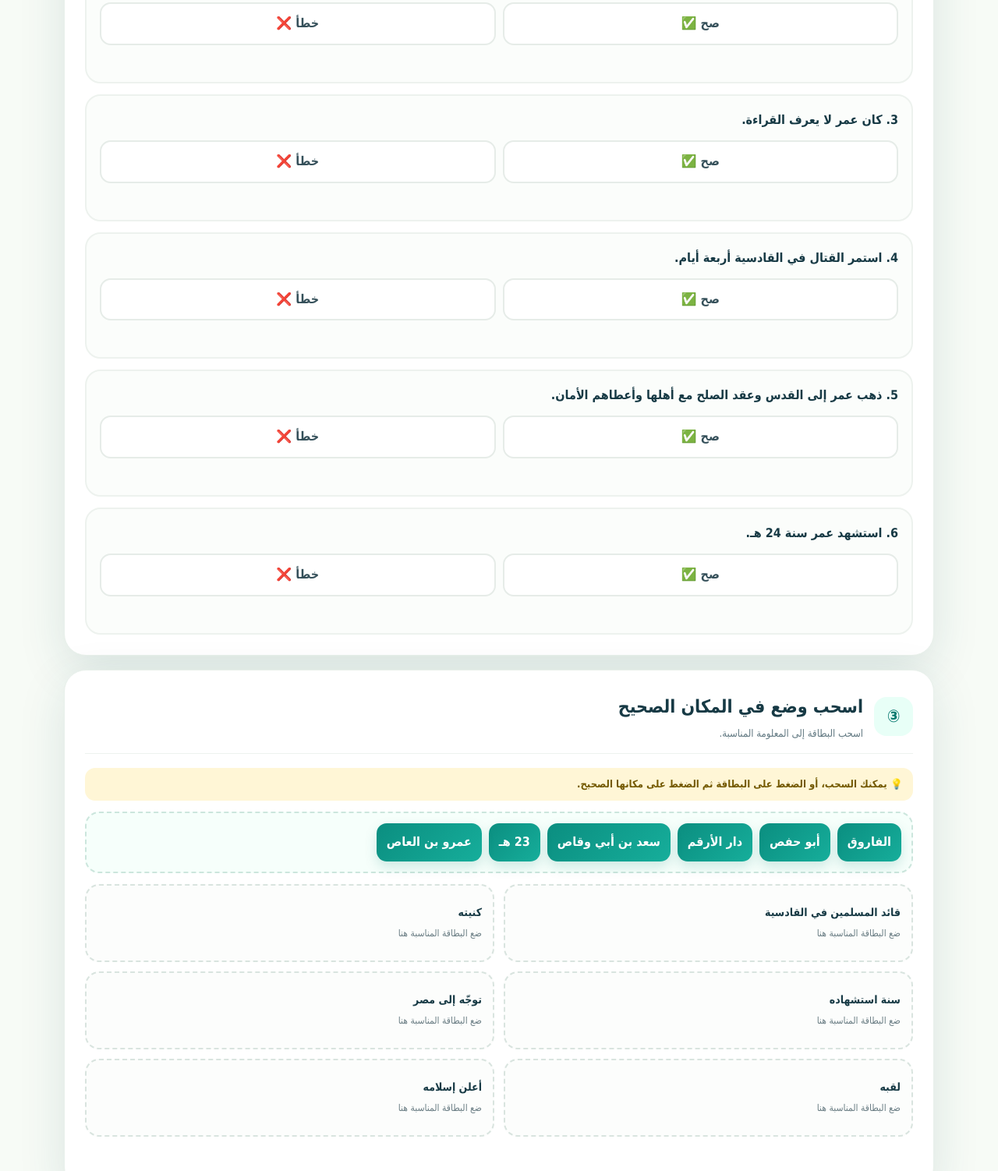
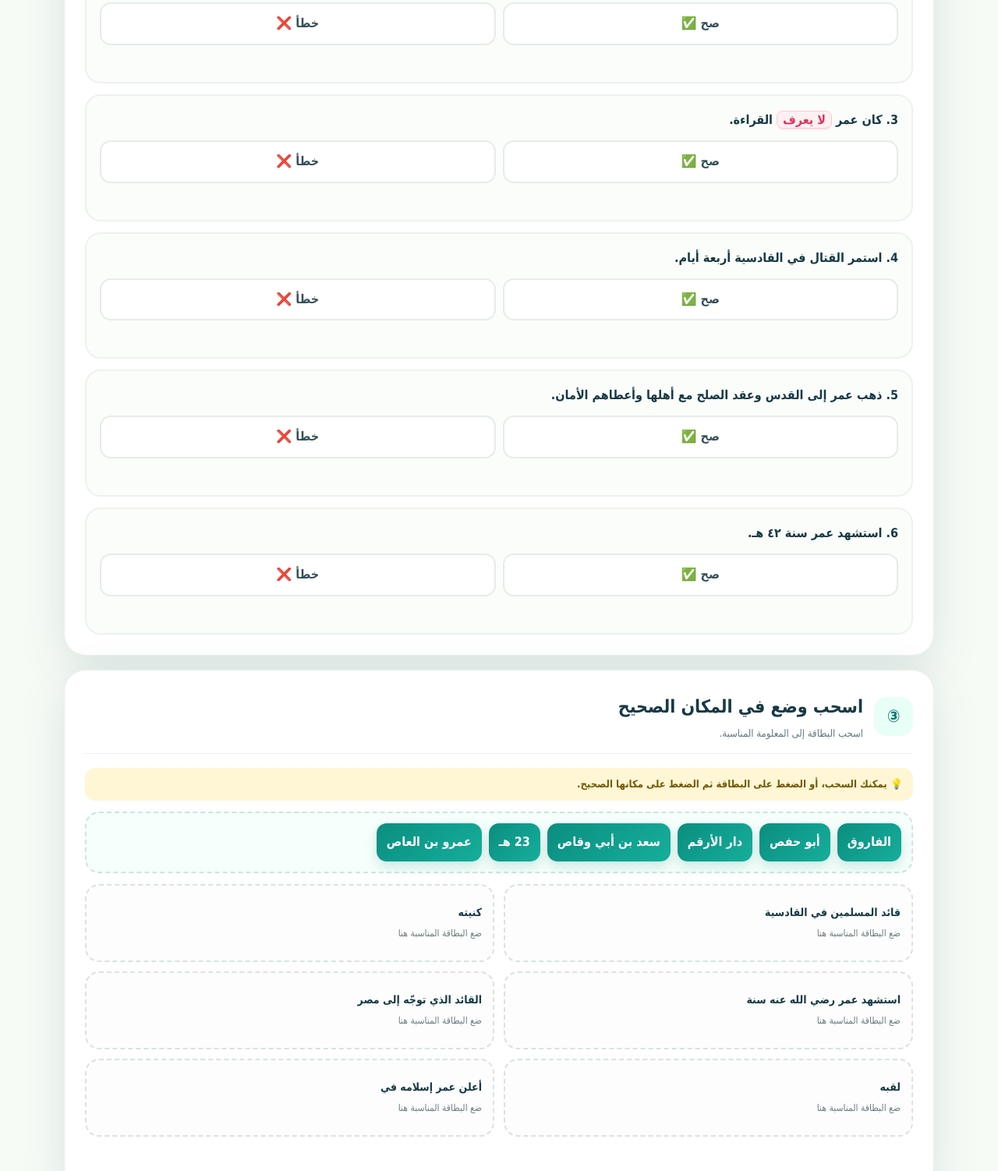
Before and after one commit to MrsMervet/omarinfo, a plain HTML site: page index.html in a window 1280 px wide. Shown: the part 7859-9361 px from the top of the page at 78% size. Drawn offline with Linux system fonts and the light colour scheme; a web font is replaced by a local one.

Commit message:
Add files via upload

```diff
--- a/app.js
+++ b/app.js
@@ -59,19 +59,19 @@
   const tf = [
     {q:"كان عمر أصغر من الرسول ﷺ بثلاث عشرة سنة.", answer:true, info:"نعم، ورد في الدرس أنه كان أصغر منه بثلاث عشرة سنة."},
     {q:"كان منزل عمر في الجاهلية عند أصل الجبل الذي يسمى اليوم جبل عمر.", answer:true, info:"هذه العبارة صحيحة."},
-    {q:"كان عمر لا يعرف القراءة.", answer:false, info:"خطأ؛ امتاز عمر بتعلّم القراءة."},
+    {q:"كان عمر لا يعرف القراءة.", html:"كان عمر <span class=\"key-negative\">لا يعرف</span> القراءة.", answer:false, info:"خطأ؛ امتاز عمر بتعلّم القراءة."},
     {q:"استمر القتال في القادسية أربعة أيام.", answer:true, info:"صحيح؛ استمر القتال أربعة أيام."},
     {q:"ذهب عمر إلى القدس وعقد الصلح مع أهلها وأعطاهم الأمان.", answer:true, info:"هذه العبارة صحيحة."},
-    {q:"استشهد عمر سنة 24 هـ.", answer:false, info:"خطأ؛ استشهد سنة 23 هـ."}
+    {q:"استشهد عمر سنة ٤٢ هـ.", answer:false, info:"خطأ؛ استشهد سنة 23 هـ."}
   ];
 
   const dragItems = [
     {id:"kunya", label:"أبو حفص", target:"كنيته"},
     {id:"title", label:"الفاروق", target:"لقبه"},
-    {id:"islam", label:"دار الأرقم", target:"أعلن إسلامه"},
+    {id:"islam", label:"دار الأرقم", target:"أعلن عمر إسلامه في"},
     {id:"qadisiyah", label:"سعد بن أبي وقاص", target:"قائد المسلمين في القادسية"},
-    {id:"egypt", label:"عمرو بن العاص", target:"توجّه إلى مصر"},
-    {id:"death", label:"23 هـ", target:"سنة استشهاده"}
+    {id:"egypt", label:"عمرو بن العاص", target:"القائد الذي توجّه إلى مصر"},
+    {id:"death", label:"23 هـ", target:"استشهد عمر رضي الله عنه سنة"}
   ];
 
   let score = 0;
@@ -123,7 +123,7 @@
 
       const q=document.createElement("div");
       q.className="quiz-q";
-      q.textContent=`${idx+1}. ${item.q}`;
+      q.innerHTML=`${idx+1}. ${item.html || item.q}`;
       card.appendChild(q);
 
       const options=document.createElement("div");
@@ -172,7 +172,7 @@
 
       const q=document.createElement("div");
       q.className="quiz-q";
-      q.textContent=`${idx+1}. ${item.q}`;
+      q.innerHTML=`${idx+1}. ${item.html || item.q}`;
       card.appendChild(q);
 
       const options=document.createElement("div");
--- a/style.css
+++ b/style.css
@@ -309,3 +309,13 @@ footer b,footer span{display:block}footer span{opacity:.65;font-size:12px}footer
 @media(prefers-reduced-motion:reduce){
   *{animation:none!important;scroll-behavior:auto!important;transition:none!important}
 }
+
+.key-negative{
+  color:#d9385f;
+  background:#fff0f4;
+  border:1px solid #ffc6d4;
+  padding:1px 7px;
+  border-radius:8px;
+  font-weight:900;
+  box-shadow:0 2px 0 rgba(217,56,95,.08);
+}
```
